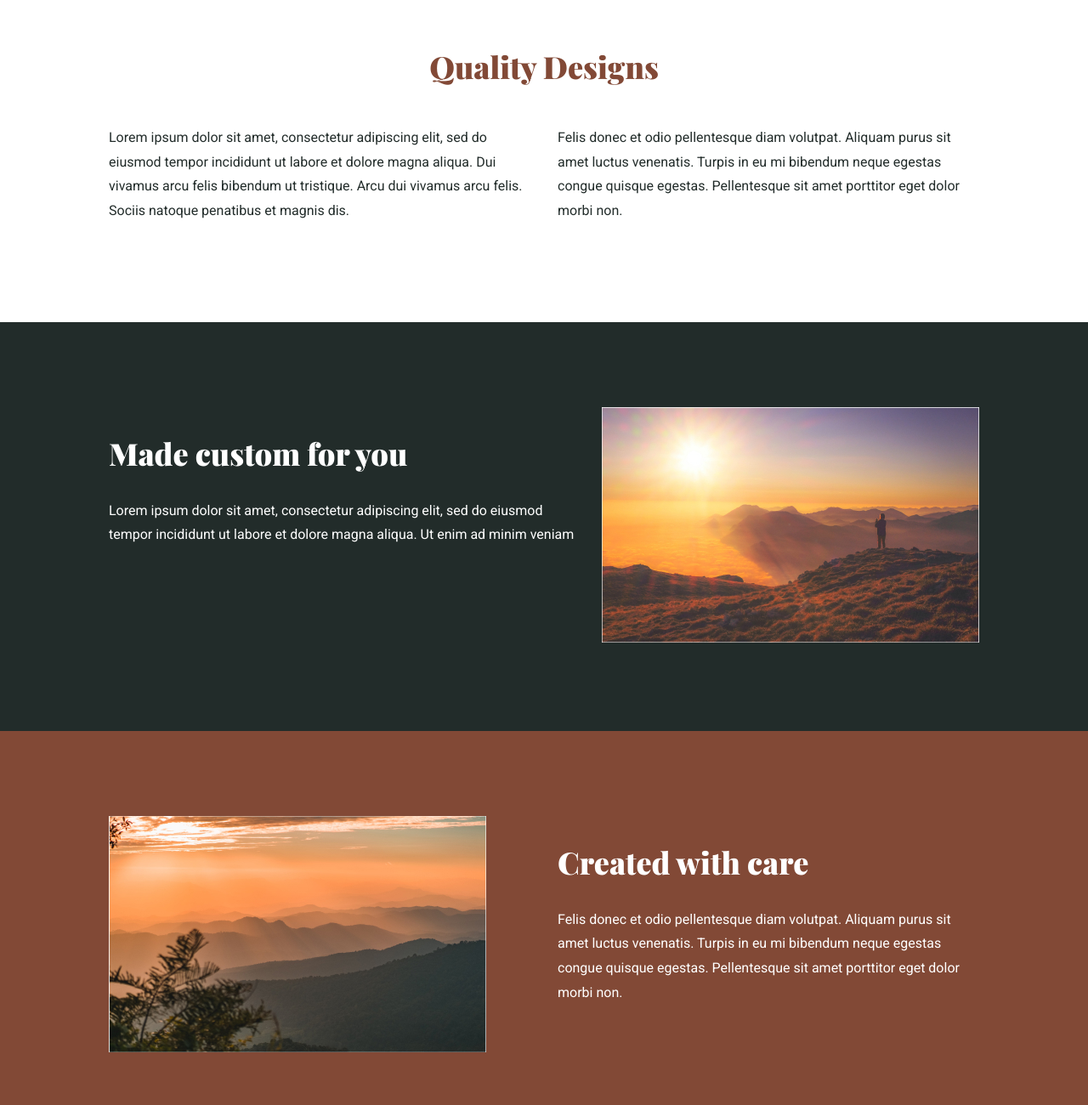
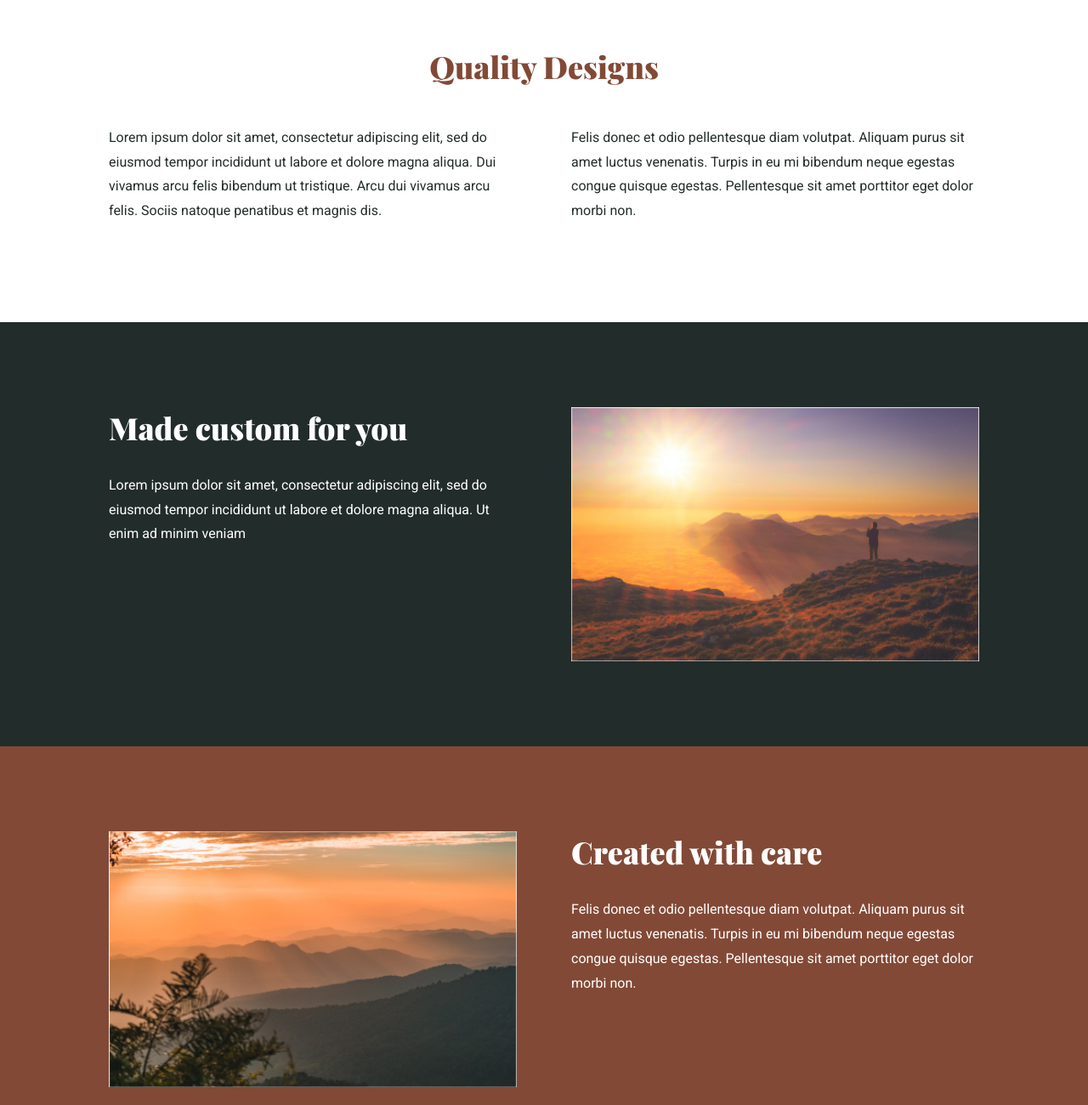
Before and after one commit to CodeSwishKB/Conquering-Responsive-Layouts, a plain HTML site: page flexbox-challenge-4/index.html in a window 1280 px wide. Shown: the part 800-2100 px from the top of the page at 85% size. Drawn offline with nearby package versions, Linux system fonts and the light colour scheme.

Commit message:
refractor the code

```diff
--- a/flexbox-challenge-4/index.html
+++ b/flexbox-challenge-4/index.html
@@ -13,18 +13,15 @@
     <link rel="stylesheet" href="style.css" />
   </head>
   <body>
-    <section class="hero-section">
-      <div class="container">
-        <div class="hero-section__text-content">
+    <header class="hero-section row">
       <p>lorem ipsum sit</p>
       <h1>Responsive layouts don't have to be a struggle</h1>
-        </div>
-      </div>
-    </section>
-    <section class="first-section">
-      <div class="container">
+    </header>
+
+    <main class="main">
+      <section class="first-section container">
         <h2>Quality Designs</h2>
-        <div class="first-section__text-content">
+        <div class="first-section__text-content row gap">
           <p>
             Lorem ipsum dolor sit amet, consectetur adipiscing elit, sed do
             eiusmod tempor incididunt ut labore et dolore magna aliqua. Dui
@@ -38,11 +35,10 @@
             non.
           </p>
         </div>
-      </div>
       </section>
+
       <section class="second-section">
-      <div class="container">
-        <div class="second-section__text-content">
+        <div class="second-section__text-content container row gap">
           <div class="second-section__text-content--inside">
             <h2>Made custom for you</h2>
             <p>
@@ -55,15 +51,12 @@
             <img src="/flexbox-challenge-4/image-01.jpg" alt="" />
           </div>
         </div>
-      </div>
       </section>
       <section class="third-section">
-      <div class="container">
-        <div class="third-section__text-content">
+        <div class="third-section__text-content container row gap">
           <div class="third-section__image">
             <img src="/flexbox-challenge-4/image-02.jpg" alt="" />
           </div>
-
           <div class="third-section__text-content--inside">
             <h2>Created with care</h2>
             <p>
@@ -74,7 +67,7 @@
             </p>
           </div>
         </div>
-      </div>
       </section>
+    </main>
   </body>
 </html>
--- a/flexbox-challenge-4/style.css
+++ b/flexbox-challenge-4/style.css
@@ -24,22 +24,60 @@ body {
 
 img {
   outline: none;
-  border: none;
+  border: 0;
+  width: 100%;
+  vertical-align: top;
 }
 
+/* || UTILITIES */
 .container {
   width: 80%;
   max-width: 1128px;
   margin: 0 auto;
 }
 
-/* hero section */
+.row {
+  display: flex;
+  justify-content: space-between;
+}
+
+.gap {
+  gap: 4em;
+}
+
+/* || GLOBAL STYLE */
+
+.first-section,
+.second-section,
+.third-section {
+  padding: 100px 0;
+}
+
+.second-section h2,
+.third-section h2 {
+  margin-top: 0;
+}
+
+.first-section__text-content p,
+.second-section__text-content p,
+.third-section__text-content p {
+  line-height: 1.8;
+}
+
+.hero-section h1,
+.first-section__text-content p,
+.second-section__text-content--inside,
+.second-section__image,
+.third-section__text-content--inside,
+.third-section__image {
+  width: 50%;
+}
+
 .hero-section {
   background-color: var(--clr-primary-200);
   padding: 2em 0;
   min-height: 660px;
   text-align: center;
-  display: flex;
   flex-direction: column;
   justify-content: center;
   align-items: center;
@@ -49,7 +87,6 @@ img {
   font-size: var(--fs-500);
   font-family: var(--ff-secondary);
   color: var(--clr-primary-500);
-  width: 68%;
   margin-top: 5px;
 }
 
@@ -59,18 +96,6 @@ img {
   font-weight: 100;
 }
 
-.hero-section__text-content {
-  display: flex;
-  flex-direction: column;
-  justify-content: center;
-  align-items: center;
-}
-
-/* first section */
-.first-section {
-  padding: 100px 0;
-}
-
 .first-section h2 {
   text-align: center;
   font-family: var(--ff-secondary);
@@ -78,20 +103,11 @@ img {
   font-size: var(--fs-400);
 }
 
-.first-section__text-content {
-  display: flex;
-  gap: 2em;
+.first-section__text-content p {
+  color: var(--clr-primary-900);
 }
 
-.first-section__text-content p {
-  line-height: 1.8;
-  color: var(--clr-primary-900);
-  width: 50%;
-}
-
-/* section section */
 .second-section {
-  padding: 100px 0;
   background-color: var(--clr-primary-900);
   width: 100%;
   color: white;
@@ -102,46 +118,13 @@ img {
   font-size: var(--fs-400);
 }
 
-.second-section__text-content p {
-  /* width: 0%; */
-  line-height: 1.8;
-}
-
-.second-section__text-content {
-  display: flex;
-  gap: 2em;
-}
-
-.second-section__image {
-  width: 50%;
-}
-
 /* third section */
 .third-section {
   background-color: var(--clr-primary-500);
-  padding: 100px 0;
   color: white;
-}
-
-.third-section__text-content {
-  display: flex;
-  gap: 2em;
 }
 
 .third-section__text-content h2 {
   font-family: var(--ff-secondary);
   font-size: var(--fs-400);
 }
-
-.third-section__text-content--inside {
-  width: 50%;
-}
-
-.third-section__text-content p {
-  line-height: 1.8;
-  /* width: 50%; */
-}
-
-.third-section__image {
-  width: 50%;
-}
```
Lines whose indentation alone changed are shown as unchanged.
